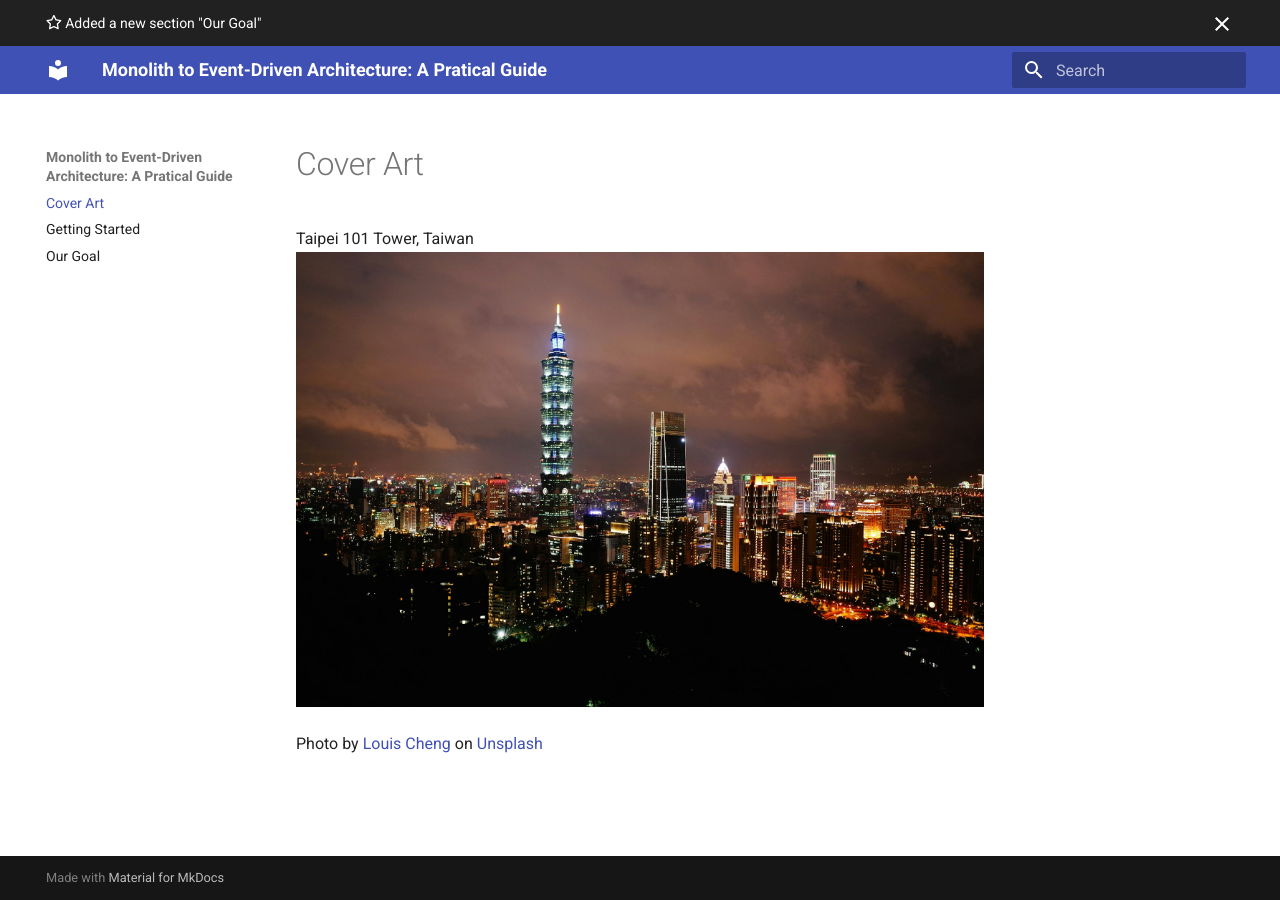
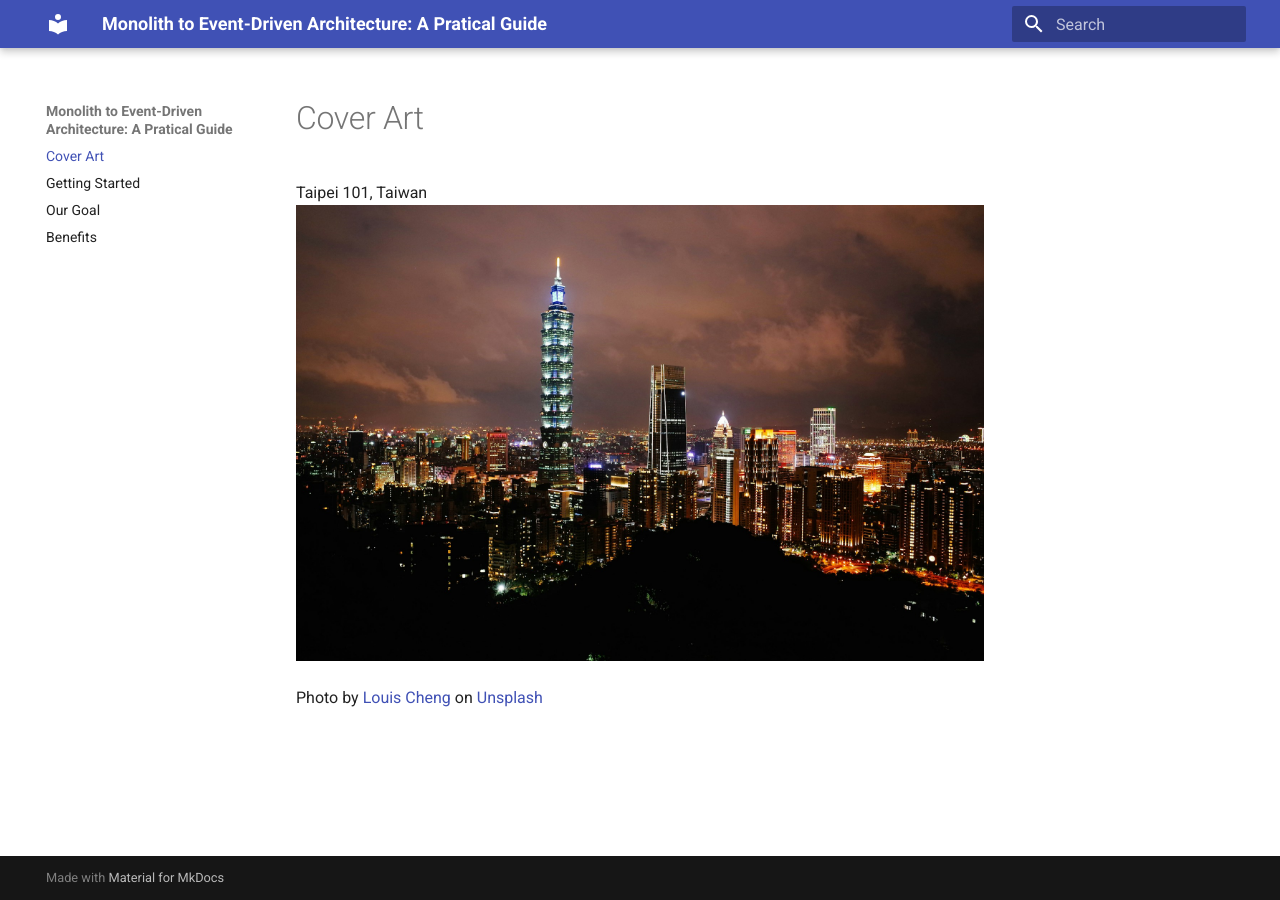
Before and after one commit to richardchou89/monolith-to-event-driven-system, an MkDocs documentation site: the page built from docs/index.md, in a window 1280 px wide. Built offline with MkDocs 1.6.1 and Material for MkDocs 9.7.7, drawn with Linux system fonts in a browser that asks for light colours.

Commit message:
added benefits

```diff
--- a/docs/index.md
+++ b/docs/index.md
@@ -1,4 +1,4 @@
-Taipei 101 Tower, Taiwan
-![Taipei 101 Tower, Taiwan](images/louis-cheng-z6Qo89tJhWM-unsplash.jpg "Taipei 101 Tower, Taiwan")
+Taipei 101, Taiwan
+![Taipei 101, Taiwan](images/louis-cheng-z6Qo89tJhWM-unsplash.jpg "Taipei 101, Taiwan")
 
 Photo by <a target="_blank" href="https://unsplash.com/@louis_cheng?utm_content=creditCopyText&utm_medium=referral&utm_source=unsplash">Louis Cheng</a> on <a target="_blank" href="https://unsplash.com/photos/high-angle-photography-of-city-lights-and-high-rise-buildings-during-nighttime-z6Qo89tJhWM?utm_content=creditCopyText&utm_medium=referral&utm_source=unsplash">Unsplash</a>
--- a/mkdocs.yml
+++ b/mkdocs.yml
@@ -1,7 +1,7 @@
 site_name: "Monolith to Event-Driven Architecture: A Pratical Guide"
 theme:
   name: material
-  custom_dir: overrides
+  #custom_dir: overrides
   features:
     - content.code.copy
     - navigation.instant
@@ -17,3 +17,4 @@
   - Cover Art: index.md
   - 'Getting Started': getting_started.md
   - 'Our Goal': goal.md
+  - 'Benefits': benefits.md
```
Also changed, not shown: docs/benefits.md (added, +5 -0 lines).
